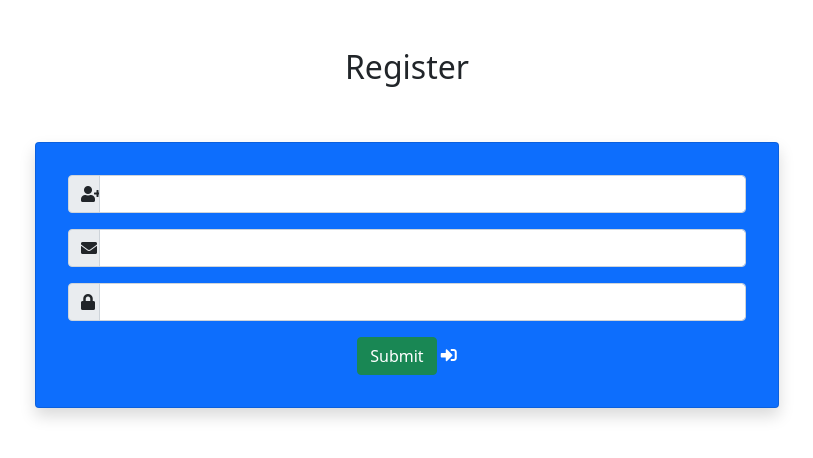
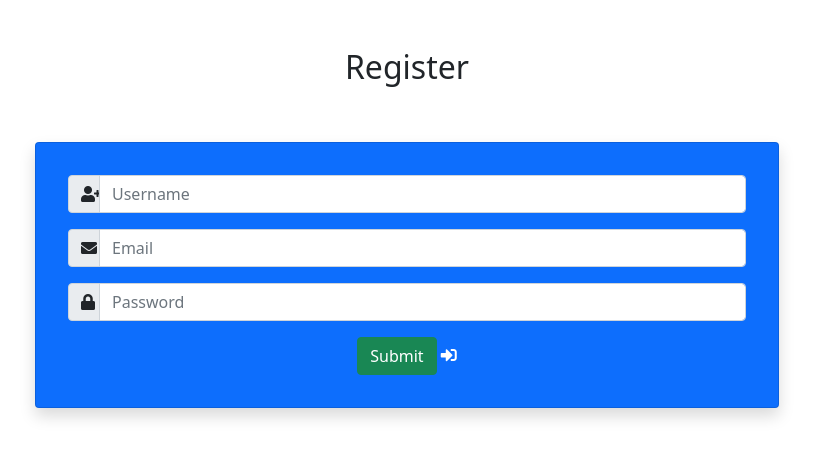
Before and after one commit to Gilleece/filament-review, a Flask app: page /register in a window 1280 px wide. Shown: the part 76-534 px from the top of the page, without its empty margins (233-1046 px from the left). Run offline with Flask 2, Linux system fonts and the light colour scheme; some libraries are stand-ins or nearby versions.

Commit message:
Add placeholder text to register form

```diff
--- a/templates/register.html
+++ b/templates/register.html
@@ -29,18 +29,18 @@
                 <!-- Username -->
                 <div class="input-group flex-nowrap">
                     <span class="input-group-text form-icon"><i class="fas fa-user-plus"></i></span>
-                    {{ form.name(class_='form-control') }}
+                    {{ form.name(class_='form-control', placeholder='Username') }}
                 </div>
                 <!-- Email -->
                 <div class="input-group mb-3 mt-3">
                     <span class="input-group-text form-icon"><i
                             class="fas fa-envelope"></i></span>
-                    {{ form.email(class_='form-control') }}
+                    {{ form.email(class_='form-control', placeholder="Email") }}
                 </div>
                 <!-- Password -->
                 <div class="input-group mb-3">
                     <span class="input-group-text form-icon"><i class="fas fa-lock"></i></span>
-                    {{ form.password(class_='form-control') }}
+                    {{ form.password(class_='form-control', placeholder="Password") }}
                 </div>
                 <!-- Submit button -->
                 <div class="text-center">
```
Also changed, not shown: app.py (line endings or trailing spaces), forms.py (line endings or trailing spaces).
